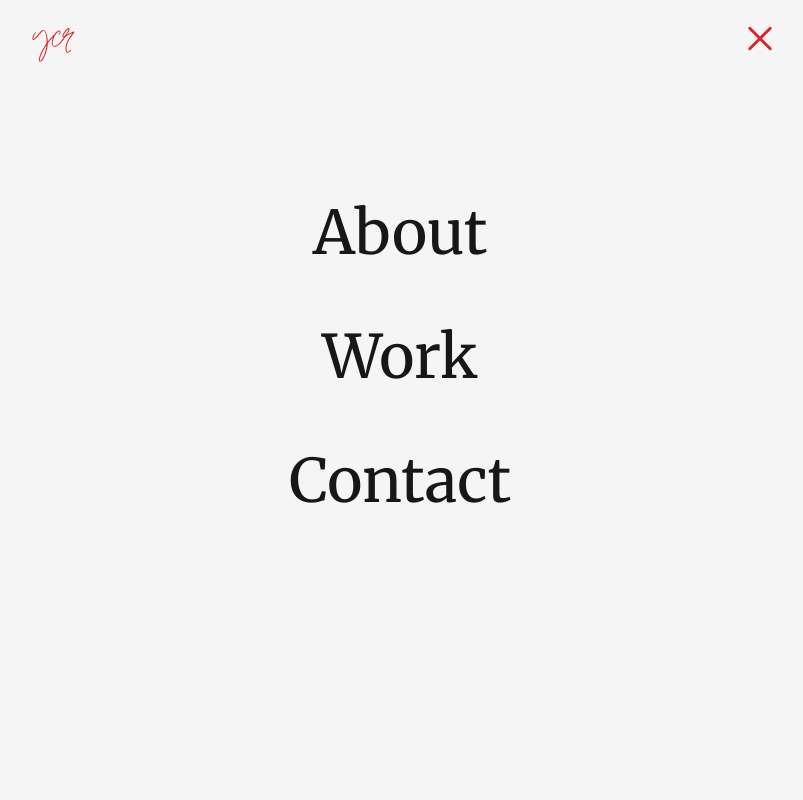
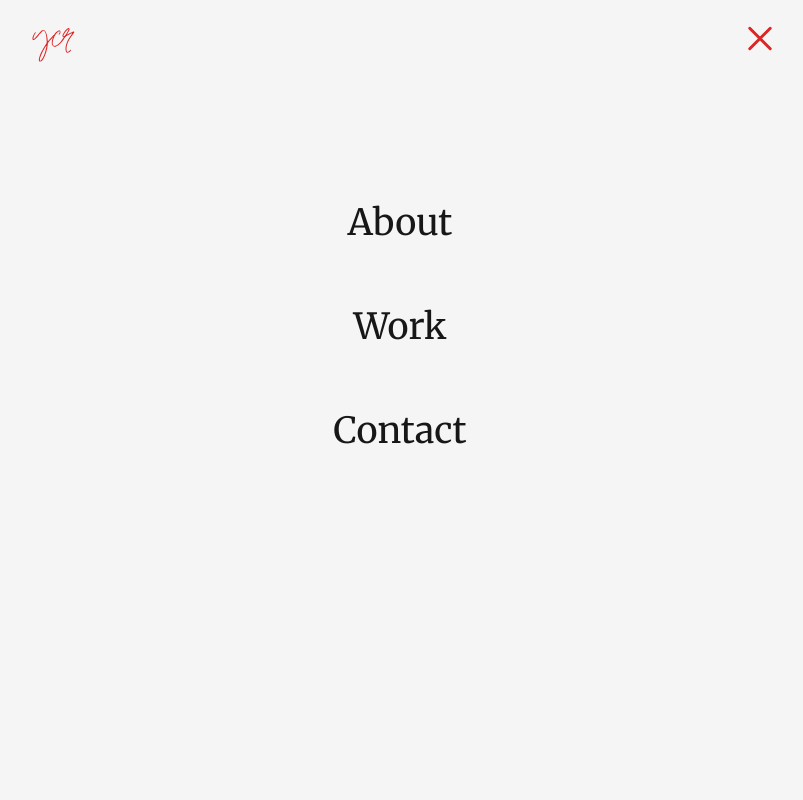
Before and after one commit to YinChuRijnaard/Portfolio-v3, a Next.js app: page / in a window 1280 px wide. Both pictures are taken after a click on the button 1000 px from the left and 37 px from the top of the page. Shown: the top 800 px of the page, without its empty margins (240-1043 px from the left). Built offline with nearby package versions, Linux system fonts and the light colour scheme.

Commit message:
Test menu

```diff
--- a/components/Menu.tsx
+++ b/components/Menu.tsx
@@ -4,7 +4,7 @@ import Link from "next/link";
 const Menu = () => {
   return (
     <main className="absolute z-10 h-screen w-screen rounded bg-neutral-100 p-32 font-serif dark:bg-neutral-900">
-      <ul className="space-y-16 text-center text-6xl">
+      <ul className="space-y-16 text-center text-4xl">
         <li>
           <Link href="/about">
             <a>About</a>
```
